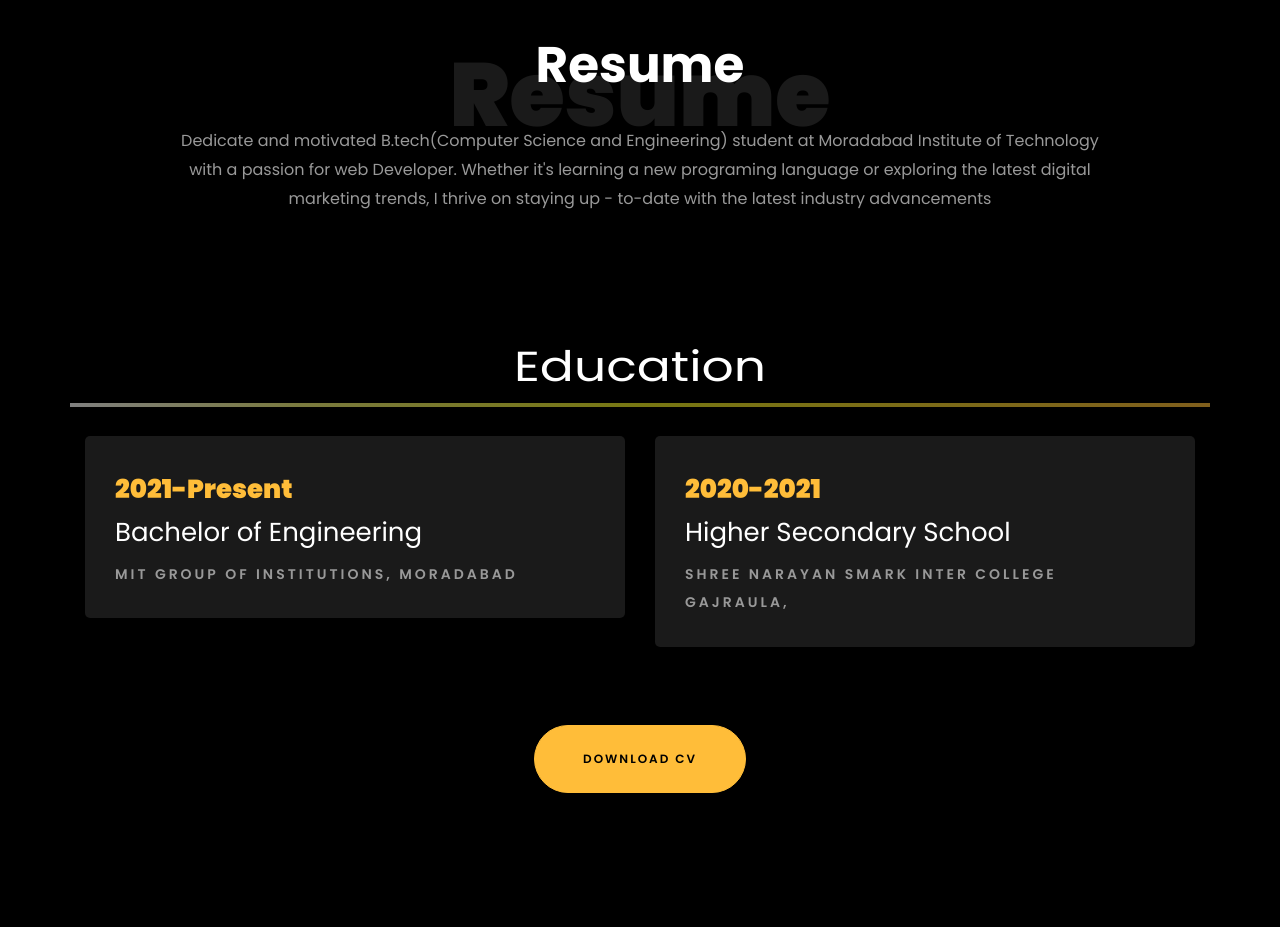
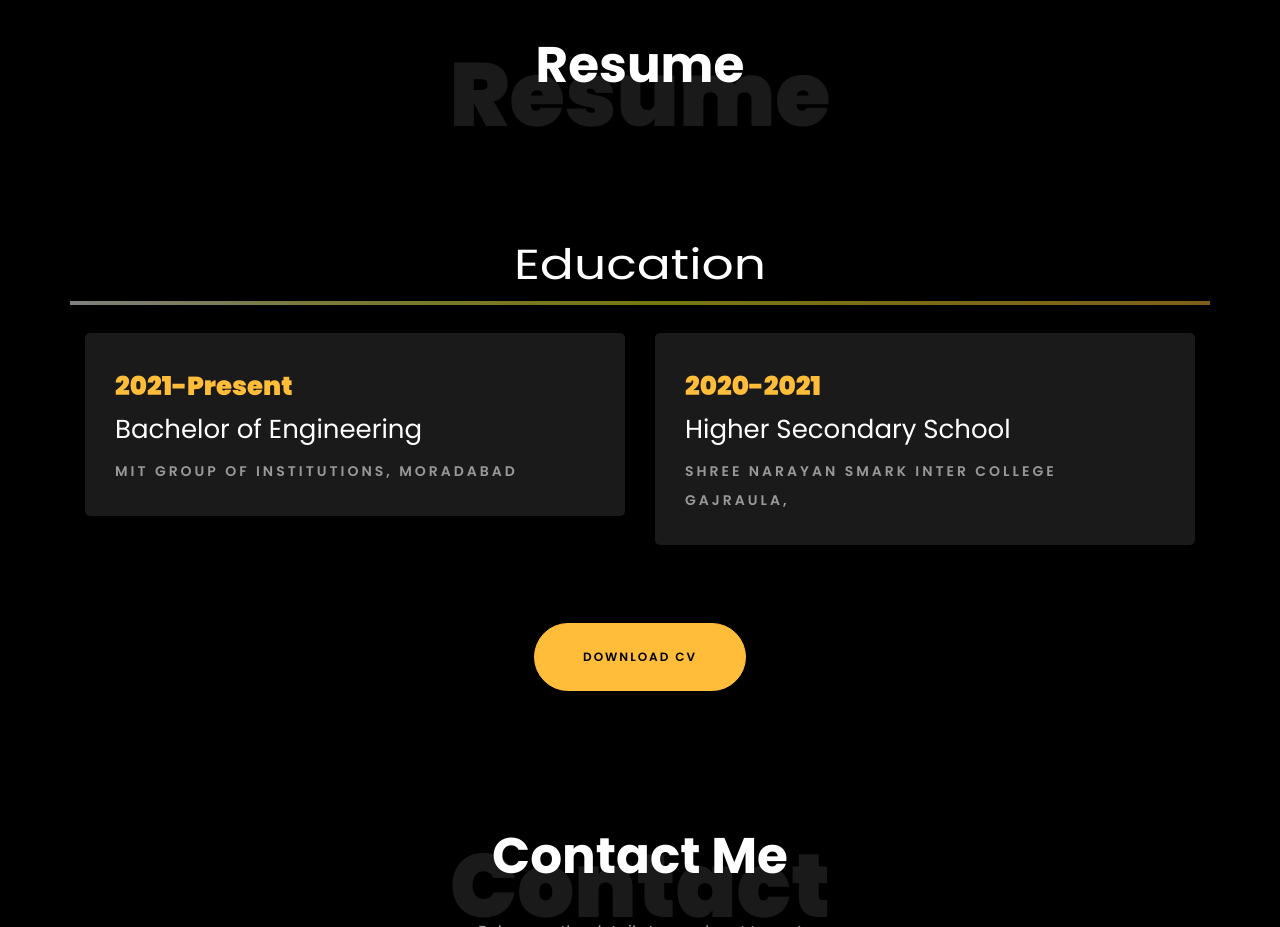
Before and after one commit to Prashant22209/My-Personal-Portfolio, a plain HTML site: page index.html in a window 1280 px wide. Shown: the part 1800-2727 px from the top of the page. Drawn offline with Linux system fonts and the light colour scheme; files whose address does not match are found by name.

Commit message:
Update index.html

```diff
--- a/index.html
+++ b/index.html
@@ -197,7 +197,7 @@
           <div class="col-md-10 heading-section text-center ftco-animate">
           	<h1 class="big big-2">Resume</h1>
             <h2 class="mb-4">Resume</h2>
-            <p>Dedicate and motivated B.tech(Computer Science and Engineering) student at Moradabad Institute of Technology with a passion for web Developer. Whether it's learning a new programing language or exploring the latest digital marketing trends, I thrive on staying up - to-date with the latest industry advancements</p>
+            <p></p>
           </div>
         </div>
 		<br>
```
